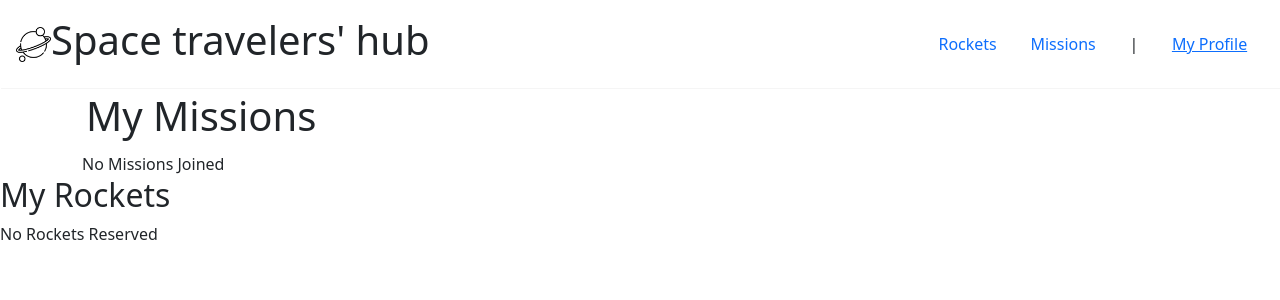
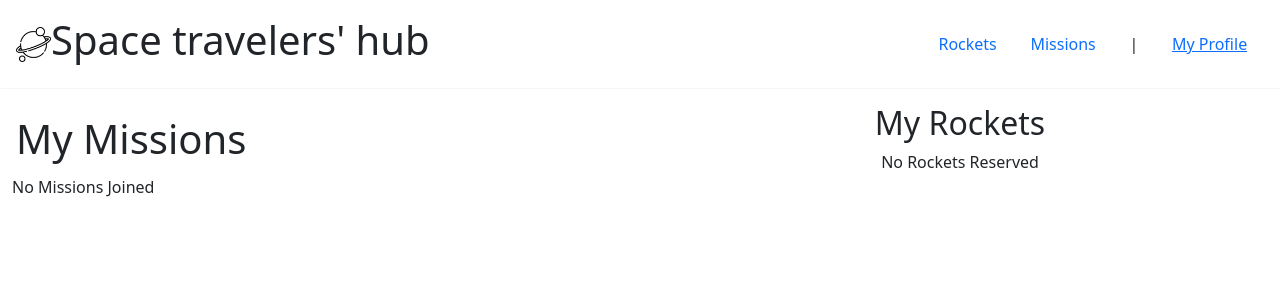
Before and after one commit to Rifat8080/React-Redux-Group-Project, a React (Create React App) app: page /myProfile in a window 1280 px wide. Shown: the top 300 px of the page. Built offline with nearby package versions, Linux system fonts and the light colour scheme.

Commit message:
add style to myProfile rockets section

```diff
--- a/src/components/MyProfile.js
+++ b/src/components/MyProfile.js
@@ -7,9 +7,7 @@ const MyProfile = () => {
   const missionsStore = useSelector((state) => state.missions);
   const { missions } = missionsStore;
   const myMissions = missions.filter((mission) => mission.joined === true);
-  const reservedRockets = useSelector((state) =>
-    state.rockets.rockets.filter((rocket) => rocket.reserved === true)
-  );
+  const reservedRockets = useSelector((state) => state.rockets.rockets.filter((rocket) => rocket.reserved === true));
 
   return (
     <section className="myProfile">
--- a/src/index.css
+++ b/src/index.css
@@ -43,3 +43,33 @@ nav ul {
   text-align: center;
   border-radius: 5px;
 }
+
+/****** Rockets profile start here ********/
+
+.myProfile{
+  display: grid;
+  grid-template-columns: repeat(2, 1fr);
+  align-items: center;
+}
+
+.rockets-profile {
+  display: flex;
+  flex-direction: column;
+  align-items: center;
+  justify-content: center;
+  margin-top: 1rem;
+}
+
+.borderLi{
+  margin-top: 1rem;
+}
+
+.borderLi li{
+  list-style: none;
+  width: 100%;
+  border: 1px solid #ccc;
+  padding: 1rem 10rem;
+}
+
+
+/****** Rockets profile end here ********/
```
